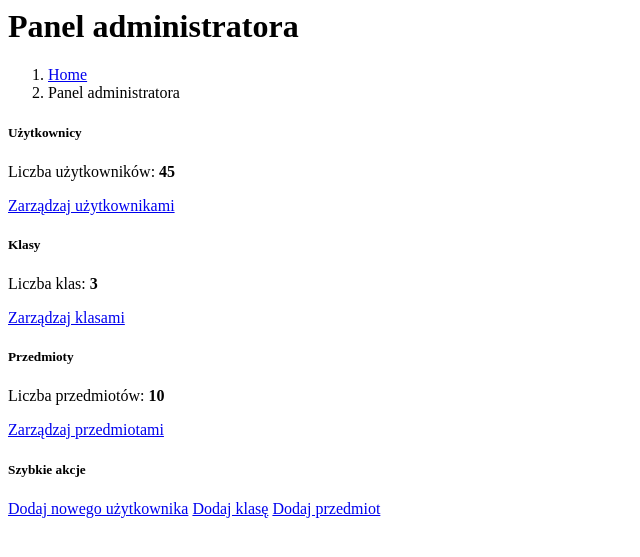
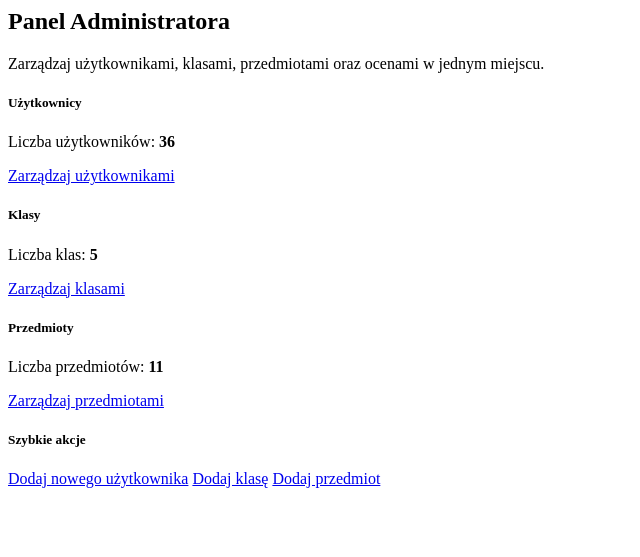
Before and after one commit to insreed/praca_inzynierska, a PHP site: page /praca_inzynierska/logged_admin/content.php in a window 1280 px wide. Shown: the top 557 px of the page, without its empty margins (0-640 px from the left). Run offline with PHP 8.4, Linux system fonts and the light colour scheme; data comes from the database, SQL or seed files in the repository; a stand-in replaces the project's code that opens the database connection.

Commit message:
Wygląd admin

```diff
--- a/pages/footer.php
+++ b/pages/footer.php
@@ -1,3 +1,3 @@
 <footer class="main-footer">
-	Projekt Aplikacje Internetowe WSB 2023
+	Praca Inżynierska WSB Merito 2024/2025, Adam Stankiewicz, Maciej Szewczuk, Jakub Kowalski
 </footer>
--- a/pages/logged_admin/admin_dashboard.php
+++ b/pages/logged_admin/admin_dashboard.php
@@ -7,41 +7,47 @@
 $totalSubjects = $conn->query("SELECT COUNT(*) as count FROM przedmioty")->fetch_assoc()['count'];
 ?>
 
-<div class="container mt-4">
-    <!-- Statystyki -->
-    <div class="row mb-4">
-        <div class="col-lg-4 col-md-6 mb-3">
-            <div class="card text-white bg-primary shadow-sm">
-                <div class="card-body">
+<div class="container mt-5 pt-5">
+    <div class="text-center mb-5">
+        <h1 class="display-4">Panel Administratora</h1>
+        <p class="text-muted">Zarządzaj użytkownikami, klasami, przedmiotami oraz ocenami w jednym miejscu.</p>
+    </div>
+    <div class="row">
+        <!-- Kafelek: Użytkownicy -->
+        <div class="col-lg-4 mb-4">
+            <div class="card shadow-sm">
+                <div class="card-body text-center">
                     <h5 class="card-title">Użytkownicy</h5>
-                    <p class="card-text">Liczba użytkowników: <strong><?php echo $totalUsers; ?></strong></p>
-                    <a href="?view=users" class="btn btn-light btn-sm">Zarządzaj użytkownikami</a>
+                    <p class="card-text">Liczba użytkowników: <strong>36</strong></p>
+                    <a href="?view=users" class="btn btn-primary">Zarządzaj użytkownikami</a>
                 </div>
             </div>
         </div>
-        <div class="col-lg-4 col-md-6 mb-3">
-            <div class="card text-white bg-success shadow-sm">
-                <div class="card-body">
+        <!-- Kafelek: Klasy -->
+        <div class="col-lg-4 mb-4">
+            <div class="card shadow-sm">
+                <div class="card-body text-center">
                     <h5 class="card-title">Klasy</h5>
-                    <p class="card-text">Liczba klas: <strong><?php echo $totalClasses; ?></strong></p>
-                    <a href="?view=classes" class="btn btn-light btn-sm">Zarządzaj klasami</a>
+                    <p class="card-text">Liczba klas: <strong>5</strong></p>
+                    <a href="?view=classes" class="btn btn-success">Zarządzaj klasami</a>
                 </div>
             </div>
         </div>
-        <div class="col-lg-4 col-md-6 mb-3">
-            <div class="card text-white bg-info shadow-sm">
-                <div class="card-body">
+        <!-- Kafelek: Przedmioty -->
+        <div class="col-lg-4 mb-4">
+            <div class="card shadow-sm">
+                <div class="card-body text-center">
                     <h5 class="card-title">Przedmioty</h5>
-                    <p class="card-text">Liczba przedmiotów: <strong><?php echo $totalSubjects; ?></strong></p>
-                    <a href="?view=subjects" class="btn btn-light btn-sm">Zarządzaj przedmiotami</a>
+                    <p class="card-text">Liczba przedmiotów: <strong>11</strong></p>
+                    <a href="?view=subjects" class="btn btn-info">Zarządzaj przedmiotami</a>
                 </div>
             </div>
         </div>
     </div>
 
-    <!-- Szybkie akcje i ostatnie działania -->
-    <div class="row">
-        <!-- Kafelek Szybkie Akcje -->
+    <div class="container mt-5">
+    <div class="d-flex justify-content-center">
+        <!-- Szybkie Akcje -->
         <div class="col-lg-6 mb-3">
             <div class="card shadow-sm">
                 <div class="card-body">
@@ -58,11 +64,10 @@
                 </div>
             </div>
         </div>
-
-
-
     </div>
 </div>
+</div>
+
 
 <?php
 $conn->close();
--- a/pages/logged_admin/content.php
+++ b/pages/logged_admin/content.php
@@ -1,20 +1,20 @@
 <div class="content-wrapper">
     <!-- Content Header (Page header) -->
-    <div class="content-header">
+    <!-- <div class="content-header">
         <div class="container-fluid">
             <div class="row mb-2">
                 <div class="col-sm-6">
                     <h1 class="m-0">Panel administratora</h1>
-                </div><!-- /.col -->
+                </div>
                 <div class="col-sm-6">
                     <ol class="breadcrumb float-sm-right">
                         <li class="breadcrumb-item"><a href="#">Home</a></li>
                         <li class="breadcrumb-item active">Panel administratora</li>
                     </ol>
-                </div><!-- /.col -->
-            </div><!-- /.row -->
-        </div><!-- /.container-fluid -->
-    </div>
+                </div>
+            </div>
+        </div>
+    </div> -->
     <!-- /.content-header -->
 
     <!-- Main content -->
```
Lines whose indentation alone changed are shown as unchanged.
